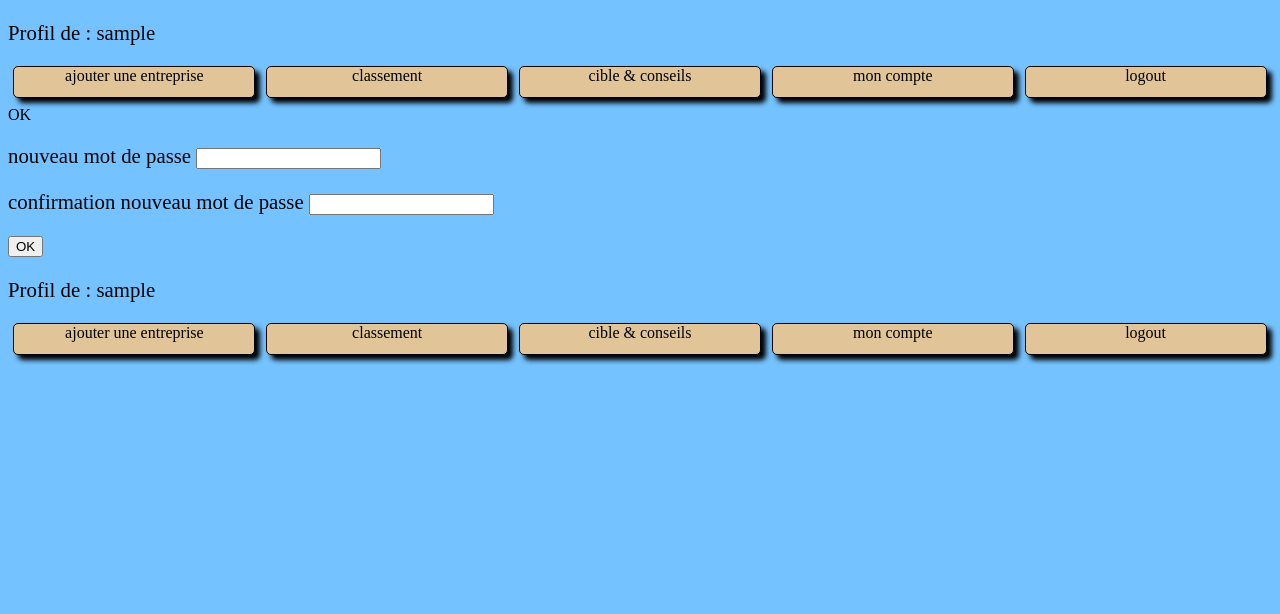
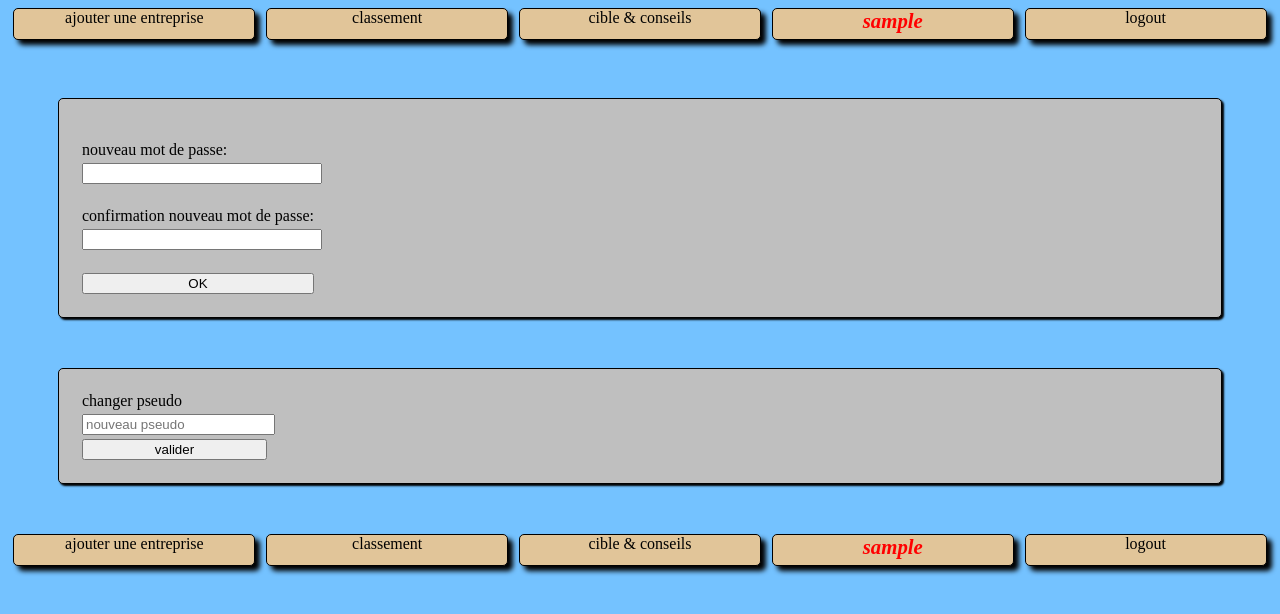
Before and after one commit to josubulus/first_code_project, a PHP site: the page made by paramètres_du_compte.php in a window 1280 px wide. Shown: the top 614 px of the page. Run offline with PHP 8.4, Linux system fonts and the light colour scheme; the visitor is signed in with stand-in values (Sample User, id 1).

Commit message:
standardisation de la mise en page des formulaires

```diff
--- a/admin.php
+++ b/admin.php
@@ -1,5 +1,5 @@
 <?php session_start(); ?>
-<?php if (isset($_SESSION['page']) && $_SESSION['page'] == "login_ok" && $_SESSION['id_membre'] == 4)
+<?php if (isset($_SESSION['page']) && $_SESSION['page'] == "login_ok" && $_SESSION['id_membre'] == 5)
 {
 ?>
 <!DOCTYPE html>
@@ -29,7 +29,7 @@
                           <td>date d'inscription</td>
                         </tr>
                         <?php
-                        if (isset($_GET['suppr']) && $_GET['suppr']==1 && $_GET['id_membre'] != 4)
+                        if (isset($_GET['suppr']) && $_GET['suppr']==1 && $_GET['id_membre'] != 5)
                          {
                          ?>
                             <p> <em> Etes-vous sûr de vouloir supprimer <?php echo $_GET['pseudo']; ?>  </em> </p>
--- a/css/style.css
+++ b/css/style.css
@@ -39,6 +39,14 @@ a
 a:visited
 {
   color: black;
+}
+.box_formulaires{
+  border:1px black solid;
+  border-radius: 5px;
+  box-shadow: 2px 2px 2px black;
+  background-color: rgb(191,191,191);
+  margin:50px;
+  padding: 20px;
 }
 
 /*-----nav-------*/
--- a/include/nav.php
+++ b/include/nav.php
@@ -1,5 +1,5 @@
 
-<p>Profil de : <?php echo $_SESSION['pseudo_membre']; ?></p>
+
 <div class="menu">
 <?php if (isset($_SESSION['page']) && $_SESSION['page']=="login_ok")
 {
@@ -21,7 +21,7 @@
  </a>
  <a class="lien_menu" href="paramètres_du_compte.php">
    <div class="bouton_menu">
-    mon compte
+     <em><?php echo htmlspecialchars($_SESSION['pseudo_membre']); ?></em>
    </div>
  </a>
  <a class="lien_menu" href="logout.php">
@@ -29,7 +29,7 @@
     logout
    </div>
  </a>
- <?php if (isset($_SESSION['id_membre']) && $_SESSION['id_membre'] == 4 ) {
+ <?php if (isset($_SESSION['id_membre']) && $_SESSION['id_membre'] == 5 ) {
    ?>
    <a class="lien_menu" href="admin.php">
      <div class="bouton_menu">
--- a/inscription.php
+++ b/inscription.php
@@ -36,7 +36,7 @@ if (isset($_SESSION['post_retour']) && $_SESSION['post_retour']=="mdp non confor
     switch($_SESSION['post_retour'])
                 {
                   case "mdp non conforme":
-                    ?><p><em>confirmation mot de passe incorrect</em></p><?php
+                    ?><p><em>tu t'es pris les pieds dans les fils en tapant le mdp !!!</em></p><?php
                     break;
                   case "le pseudo existe déjà":
                     ?><p><em>le pseudo existe déjà</em></p><?php
--- a/paramètres_du_compte.php
+++ b/paramètres_du_compte.php
@@ -17,32 +17,86 @@ if (isset($_SESSION['page']) && $_SESSION['page']=='login_ok')
           <?php include('include/nav.php'); ?>
         </nav>
     </header>
-    <section>
+    <section class="box_formulaires"><!-- changer de mot de passe  -->
       <!-- changement de mot de passe -->
-<?php echo $_SESSION['post_retour']; ?>
+<?php //echo $_SESSION['post_retour'];
+if (isset($_SESSION['post_retour']) && $_SESSION['post_retour'] != "OK") {
+  switch ($_SESSION['post_retour']) {
+    case 'mdp caca':
+      ?> <p> <em>mot de passe erroné</em> </p> <?php
+      break;
+    case'changement effectué':
+    ?> <p> <em>mot de passe changé</em> </p> <?php
+    default:
+      ?>retour formulaire<?php
+      break;
+  }
+}
+
+?>
 <?php if (isset($_SESSION['post_retour']) && $_SESSION['post_retour'] == "OK")//formulaire nouveau mdp
 {
   ?>
-  <form action="membres_post.php" method="post">
-    <p><label for="new_pass">nouveau mot de passe</label>
-    <input type="password" name="new_pass" /></p>
-    <p><label for="confirm_new_pass">confirmation nouveau mot de passe</label>
-    <input type="password" name="confirm_new_pass" /></p>
-    <input type="submit" name="submit" value="OK" />
+  <form class="saisie_entreprise" action="membres_post.php" method="post">
+    <table>
+      <tr>
+        <td class="input_saisie_entreprise" ><label for="new_pass">nouveau mot de passe: </label></td>
+      </tr>
+      <tr>
+        <td><input type="password" name="new_pass" /></td>
+      </tr>
+      <tr>
+        <td class="input_saisie_entreprise" ><label for="confirm_new_pass">confirmation nouveau mot de passe: </label></td>
+      </tr>
+      <tr>
+        <td><input type="password" name="confirm_new_pass" /></td>
+      </tr>
+      <tr>
+        <td class="input_saisie_entreprise" ><input type="submit" name="submit" value="OK" /></td>
+      </tr>
+    </table>
   </form>
   <?php
 }//formulaire nouveau mdp
 else//formulaire ancien mdp
 {
   ?>
-  <form action="membres_post.php" method="post">
-    <input type="password" name="old_pass" />
-    <input type="submit" name="submit" value="valider" />
+  <form class="saisie_entreprise" action="membres_post.php" method="post">
+    <table>
+      <tr>
+        <td class="ligne_tableau_entreprise" ><label for="old_pass">changer mot de passe</label></td>
+      </tr>
+      <tr>
+        <td><input type="password" name="old_pass" id="old_pass" placeholder="ancien mot de passe"/></td>
+      </tr>
+      <tr>
+        <td><input type="submit" name="submit" value="valider" /></td>
+      </tr>
+    </table>
   </form>
   <?php
 }//formulaire ancien mdp
 ?>
 
+
+    </section>
+    <section class="box_formulaires"><!--     changer de pseudo    -->
+      <form class="saisie_entreprise" action="membres_post.php" method="post">
+        <table>
+          <tr>
+            <td><label for="new_pseudo">changer pseudo</label></td>
+          </tr>
+          <tr>
+            <td><input type="text" name="new_pseudo" id="new_pseudo" placeholder="nouveau pseudo" /></td>
+          </tr>
+          <tr>
+            <td><input type="submit" name="submit" value="valider" /></td>
+          </tr>
+        </table>
+      </form>
+
+    </section>
+    <section><!--changer l'adresse email-->
 
     </section>
     <footer>
```
Also changed, not shown: membres_post.php (+12 -5 lines).
